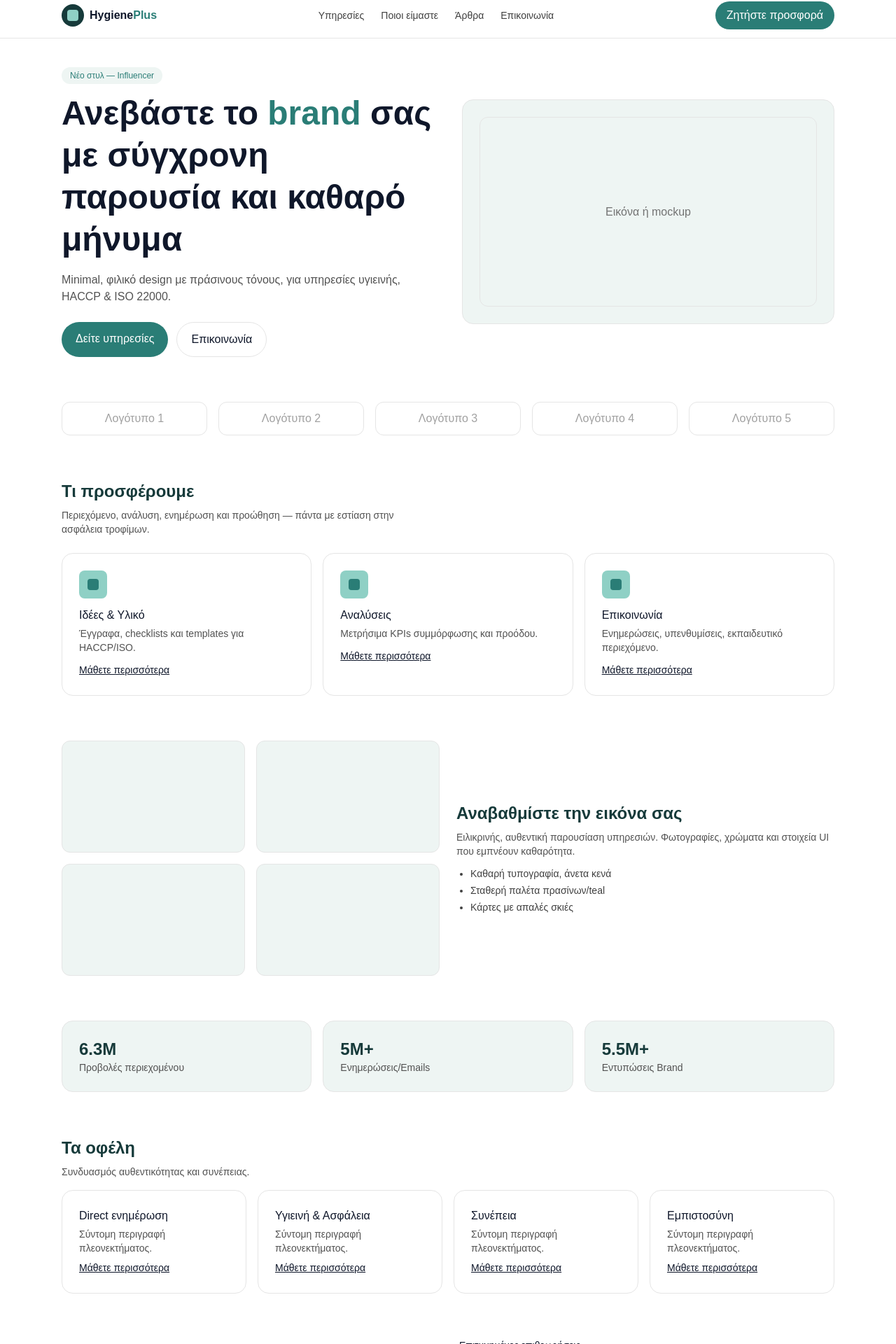
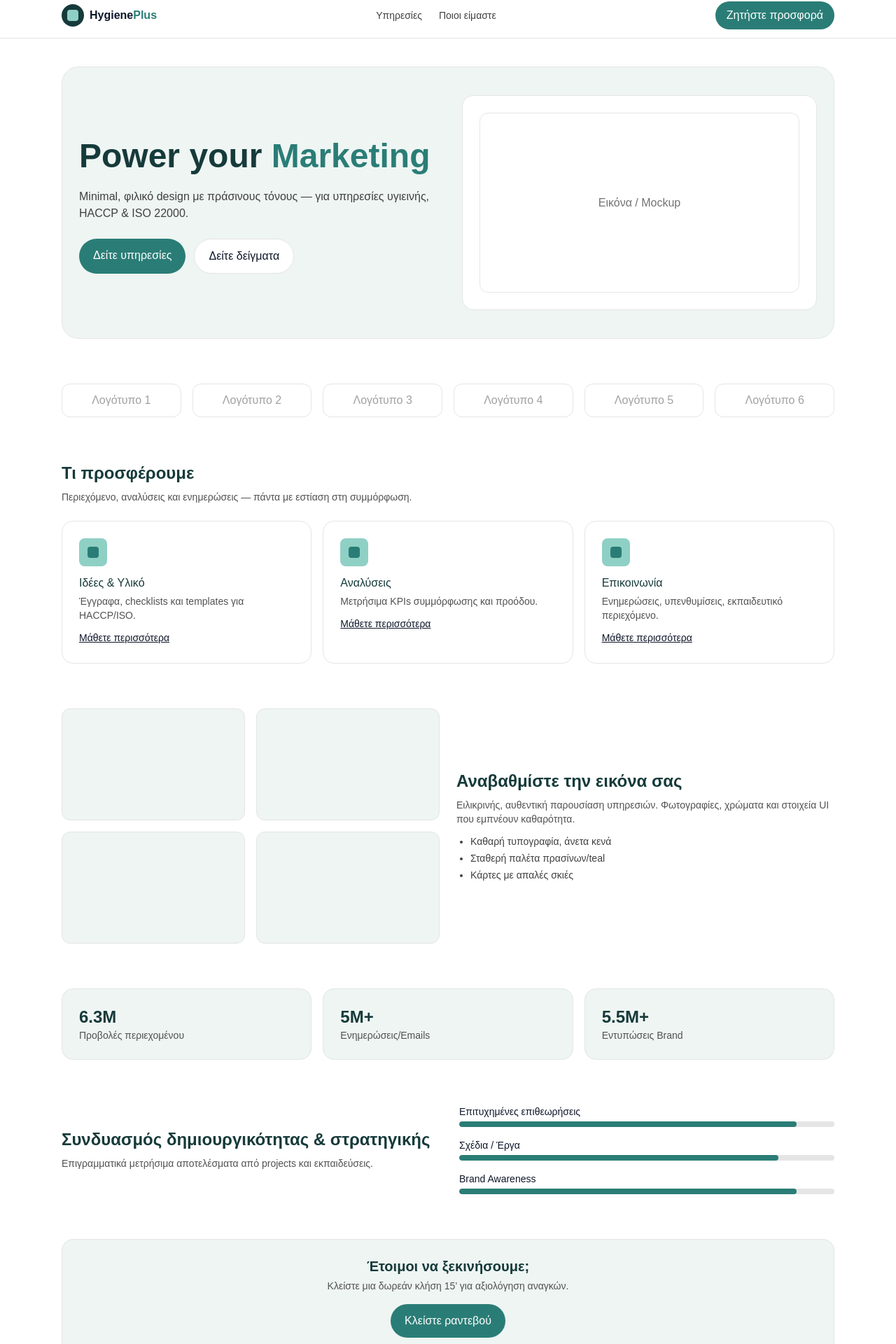
Before and after one commit to igorzgk/excel-delivery, a Next.js app: page /preview/design2 in a window 1280 px wide. Shown: the part 10-1930 px from the top of the page at 70% size. Built offline with nearby package versions, Linux system fonts and the light colour scheme.

Commit message:
feat(preview): add/update design preview pages

```diff
--- a/src/app/preview/design2/page.tsx
+++ b/src/app/preview/design2/page.tsx
@@ -1,19 +1,22 @@
 "use client";
 import React from "react";
 
-/** Influencer-style palette (sage/teal) */
+/** Influencer-only preview (single page)
+ * - No blog, no contact form, no palette
+ * - Sage/teal colorway, hero with colored backdrop, services cards,
+ *   side-by-side images, stats, progress bars, CTA
+ */
 const theme = {
-  ink: "#163A3A",           // deep teal for headings
-  primary: "#2A7D76",       // teal
-  primaryLight: "#8FD0C5",  // light teal
-  surface: "#EEF5F3",       // pale green sections
+  ink: "#163A3A",          // deep teal headings
+  primary: "#2A7D76",      // teal
+  light: "#8FD0C5",        // light teal accents
+  surface: "#EEF5F3",      // pale green background blocks
   border: "#E5E7EB",
-  text: "#0F172A",
 };
 
-export default function InfluencerPreview() {
+export default function InfluencerOnly() {
   return (
-    <div className="min-h-screen text-[#0F172A]" style={{ backgroundColor: "#ffffff" }}>
+    <div className="min-h-screen text-[#0F172A] bg-white">
       <Topbar />
       <main className="mx-auto max-w-6xl px-6 py-10 space-y-16">
         <Hero />
@@ -21,10 +24,8 @@ export default function InfluencerPreview() {
         <Services />
         <SideBySide />
         <StatsBar />
-        <Benefits />
         <Progress />
         <CTA />
-        <Blog />
       </main>
       <Footer />
     </div>
@@ -37,17 +38,15 @@ function Topbar() {
       <div className="mx-auto max-w-6xl px-6 py-3 flex items-center justify-between">
         <div className="flex items-center gap-2">
           <div className="w-8 h-8 rounded-full grid place-items-center" style={{ background: theme.ink }}>
-            <div className="w-4 h-4 rounded-sm" style={{ background: theme.primaryLight }} />
+            <div className="w-4 h-4 rounded-sm" style={{ background: theme.light }} />
           </div>
-          <div className="font-semibold">Hygiene<span style={{color: theme.primary}}>Plus</span></div>
+          <div className="font-semibold">Hygiene<span style={{ color: theme.primary }}>Plus</span></div>
         </div>
         <nav className="hidden md:flex gap-6 text-sm text-neutral-700">
           <a href="#services" className="hover:underline">Υπηρεσίες</a>
           <a href="#about" className="hover:underline">Ποιοι είμαστε</a>
-          <a href="#blog" className="hover:underline">Άρθρα</a>
-          <a href="#contact" className="hover:underline">Επικοινωνία</a>
         </nav>
-        <a className="px-4 py-2 rounded-full text-white" style={{ background: theme.primary }} href="#contact">Ζητήστε προσφορά</a>
+        <a className="px-4 py-2 rounded-full text-white" style={{ background: theme.primary }} href="#cta">Ζητήστε προσφορά</a>
       </div>
     </header>
   );
@@ -56,7 +55,7 @@ function Topbar() {
 function SectionTitle({k, s}:{k:string; s?:string}) {
   return (
     <div className="space-y-2">
-      <h2 className="text-2xl font-semibold" style={{color: theme.ink}}>{k}</h2>
+      <h2 className="text-2xl font-semibold" style={{ color: theme.ink }}>{k}</h2>
       {s && <p className="text-neutral-600 text-sm max-w-prose">{s}</p>}
     </div>
   );
@@ -65,26 +64,22 @@ function SectionTitle({k, s}:{k:string; s?:string}) {
 /* --- Hero --- */
 function Hero() {
   return (
-    <section className="grid md:grid-cols-2 gap-10 items-center">
+    <section className="rounded-3xl overflow-hidden border border-neutral-200" style={{ background: theme.surface }}>
+      <div className="mx-auto max-w-6xl px-6 py-10 grid md:grid-cols-2 gap-10 items-center">
         <div>
-        <div className="inline-block px-3 py-1 text-xs rounded-full" style={{ background: theme.surface, color: theme.primary }}>
-          Νέο στυλ — Influencer
-        </div>
-        <h1 className="mt-3 text-4xl md:text-5xl font-semibold leading-tight">
-          Ανεβάστε το <span style={{color: theme.primary}}>brand</span> σας με
-          σύγχρονη παρουσία και καθαρό μήνυμα
+          <h1 className="mt-1 text-4xl md:text-5xl font-semibold leading-tight" style={{ color: theme.ink }}>
+            Power your <span style={{ color: theme.primary }}>Marketing</span>
           </h1>
-        <p className="mt-4 text-neutral-600">
-          Minimal, φιλικό design με πράσινους τόνους, για υπηρεσίες υγιεινής, HACCP & ISO 22000.
+          <p className="mt-4 text-neutral-700 max-w-prose">
+            Minimal, φιλικό design με πράσινους τόνους — για υπηρεσίες υγιεινής, HACCP & ISO 22000.
           </p>
           <div className="mt-6 flex gap-3">
             <a className="px-5 py-3 rounded-full text-white" style={{ background: theme.primary }} href="#services">Δείτε υπηρεσίες</a>
-          <a className="px-5 py-3 rounded-full border border-neutral-200" href="#contact">Επικοινωνία</a>
+            <a className="px-5 py-3 rounded-full border border-neutral-200 bg-white" href="#cta">Δείτε δείγματα</a>
           </div>
         </div>
-      <div className="rounded-2xl border border-neutral-200 p-6" style={{ background: theme.surface }}>
-        <div className="aspect-video rounded-xl border border-neutral-200 grid place-items-center text-neutral-500">
-          Εικόνα ή mockup
+        <div className="rounded-2xl border border-neutral-200 p-6 bg-white">
+          <div className="aspect-video rounded-xl border border-neutral-200 grid place-items-center text-neutral-500">Εικόνα / Mockup</div>
         </div>
       </div>
     </section>
@@ -94,8 +89,8 @@ function Hero() {
 /* --- Logos --- */
 function LogosRow() {
   return (
-    <section className="grid grid-cols-2 sm:grid-cols-3 md:grid-cols-5 gap-4">
-      {[1,2,3,4,5].map(i => (
+    <section className="grid grid-cols-2 sm:grid-cols-3 md:grid-cols-6 gap-4">
+      {[1,2,3,4,5,6].map(i => (
         <div key={i} className="h-12 rounded-xl border border-neutral-200 grid place-items-center text-neutral-400">Λογότυπο {i}</div>
       ))}
     </section>
@@ -106,12 +101,12 @@ function LogosRow() {
 function Card({title, text}:{title:string;text:string}) {
   return (
     <div className="rounded-2xl border border-neutral-200 p-6 bg-white">
-      <div className="w-10 h-10 rounded-lg grid place-items-center mb-3" style={{ background: theme.primaryLight }}>
+      <div className="w-10 h-10 rounded-lg grid place-items-center mb-3" style={{ background: theme.light }}>
         <div className="w-4 h-4 rounded-sm" style={{ background: theme.primary }} />
       </div>
-      <div className="font-medium">{title}</div>
+      <div className="font-medium" style={{ color: theme.ink }}>{title}</div>
       <p className="text-sm text-neutral-600 mt-1">{text}</p>
-      <a className="inline-block mt-3 text-sm underline" href="#contact">Μάθετε περισσότερα</a>
+      <a className="inline-block mt-3 text-sm underline" href="#cta">Μάθετε περισσότερα</a>
     </div>
   );
 }
@@ -119,7 +114,7 @@ function Card({title, text}:{title:string;text:string}) {
 function Services() {
   return (
     <section id="services">
-      <SectionTitle k="Τι προσφέρουμε" s="Περιεχόμενο, ανάλυση, ενημέρωση και προώθηση — πάντα με εστίαση στην ασφάλεια τροφίμων." />
+      <SectionTitle k="Τι προσφέρουμε" s="Περιεχόμενο, αναλύσεις και ενημερώσεις — πάντα με εστίαση στη συμμόρφωση." />
       <div className="mt-6 grid sm:grid-cols-2 lg:grid-cols-3 gap-4">
         <Card title="Ιδέες & Υλικό" text="Έγγραφα, checklists και templates για HACCP/ISO." />
         <Card title="Αναλύσεις" text="Μετρήσιμα KPIs συμμόρφωσης και προόδου." />
@@ -132,12 +127,11 @@ function Services() {
 /* --- Side by side --- */
 function SideBySide() {
   return (
-    <section className="grid md:grid-cols-2 gap-6 items-center">
+    <section className="grid md:grid-cols-2 gap-6 items-center" id="about">
       <div className="grid grid-cols-2 gap-4">
-        <div className="h-40 rounded-xl border border-neutral-200" style={{ background: theme.surface }} />
-        <div className="h-40 rounded-xl border border-neutral-200" style={{ background: theme.surface }} />
-        <div className="h-40 rounded-xl border border-neutral-200" style={{ background: theme.surface }} />
-        <div className="h-40 rounded-xl border border-neutral-200" style={{ background: theme.surface }} />
+        {[1,2,3,4].map(i => (
+          <div key={i} className="h-40 rounded-xl border border-neutral-200" style={{ background: theme.surface }} />
+        ))}
       </div>
       <div>
         <SectionTitle k="Αναβαθμίστε την εικόνα σας" />
@@ -174,24 +168,6 @@ function StatsBar() {
   );
 }
 
-/* --- Benefits grid --- */
-function Benefits() {
-  return (
-    <section>
-      <SectionTitle k="Τα οφέλη" s="Συνδυασμός αυθεντικότητας και συνέπειας." />
-      <div className="mt-4 grid sm:grid-cols-2 lg:grid-cols-4 gap-4">
-        {["Direct ενημέρωση", "Υγιεινή & Ασφάλεια", "Συνέπεια", "Εμπιστοσύνη"].map((t) => (
-          <div key={t} className="rounded-2xl border border-neutral-200 p-6 bg-white">
-            <div className="font-medium">{t}</div>
-            <p className="text-sm text-neutral-600 mt-1">Σύντομη περιγραφή πλεονεκτήματος.</p>
-            <a className="text-sm underline mt-2 inline-block" href="#contact">Μάθετε περισσότερα</a>
-          </div>
-        ))}
-      </div>
-    </section>
-  );
-}
-
 /* --- Progress bars --- */
 function Progress() {
   const bars = [
@@ -222,34 +198,10 @@ function Progress() {
 /* --- CTA --- */
 function CTA() {
   return (
-    <section className="rounded-2xl p-6 border border-neutral-200 text-center" style={{ background: theme.surface }}>
+    <section id="cta" className="rounded-2xl p-6 border border-neutral-200 text-center" style={{ background: theme.surface }}>
       <h3 className="text-xl font-semibold" style={{ color: theme.ink }}>Έτοιμοι να ξεκινήσουμε;</h3>
       <p className="text-neutral-600 text-sm mt-1">Κλείστε μια δωρεάν κλήση 15’ για αξιολόγηση αναγκών.</p>
-      <a className="inline-block mt-4 px-5 py-3 rounded-full text-white" style={{ background: theme.primary }} href="#contact">Κλείστε ραντεβού</a>
-    </section>
-  );
-}
-
-/* --- Blog cards --- */
-function Blog() {
-  const items = [
-    { t: "Με το Hygiene Plus", d: "2 μέρες • 20 Μαΐ 2025" },
-    { t: "Επιτυχημένη πορεία", d: "3 μέρες • 29 Μαΐ 2025" },
-    { t: "Σταδιοδρομία", d: "5 μέρες • 25 Μαΐ 2025" },
-  ];
-  return (
-    <section id="blog">
-      <SectionTitle k="Άρθρα & Νέα" s="Μικρά παραδείγματα θεμάτων." />
-      <div className="mt-4 grid md:grid-cols-3 gap-4">
-        {items.map((it, i) => (
-          <div key={i} className="rounded-2xl border border-neutral-200 p-4 bg-white">
-            <div className="aspect-[4/3] rounded-xl border border-neutral-200 mb-3" style={{ background: theme.surface }} />
-            <div className="font-medium">{it.t}</div>
-            <div className="text-xs text-neutral-500 mt-1">{it.d}</div>
-            <a className="inline-block mt-2 text-sm underline" href="#contact">Μάθετε περισσότερα</a>
-          </div>
-        ))}
-      </div>
+      <a className="inline-block mt-4 px-5 py-3 rounded-full text-white" style={{ background: theme.primary }} href="#">Κλείστε ραντεβού</a>
     </section>
   );
 }
```
Lines whose indentation alone changed are shown as unchanged.
